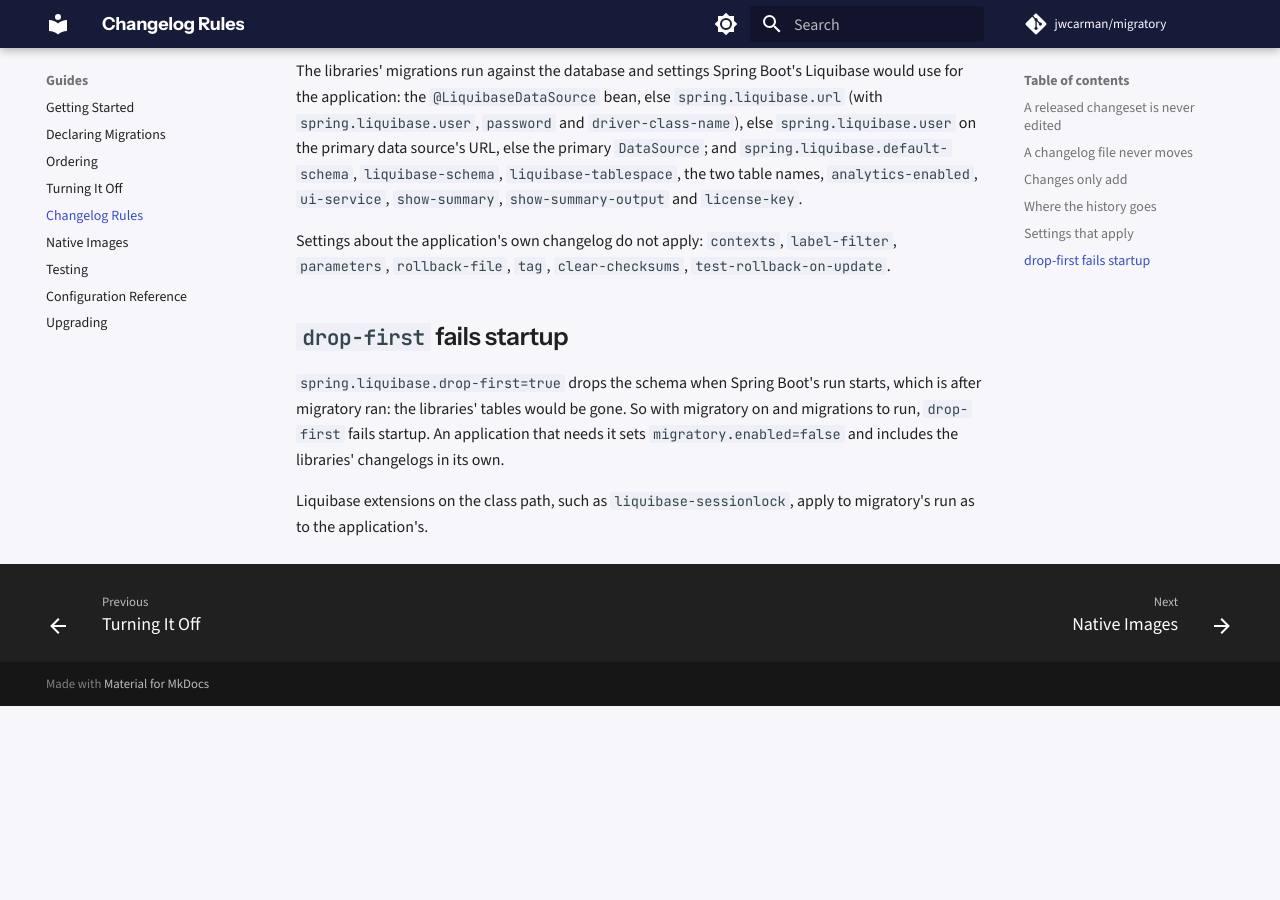
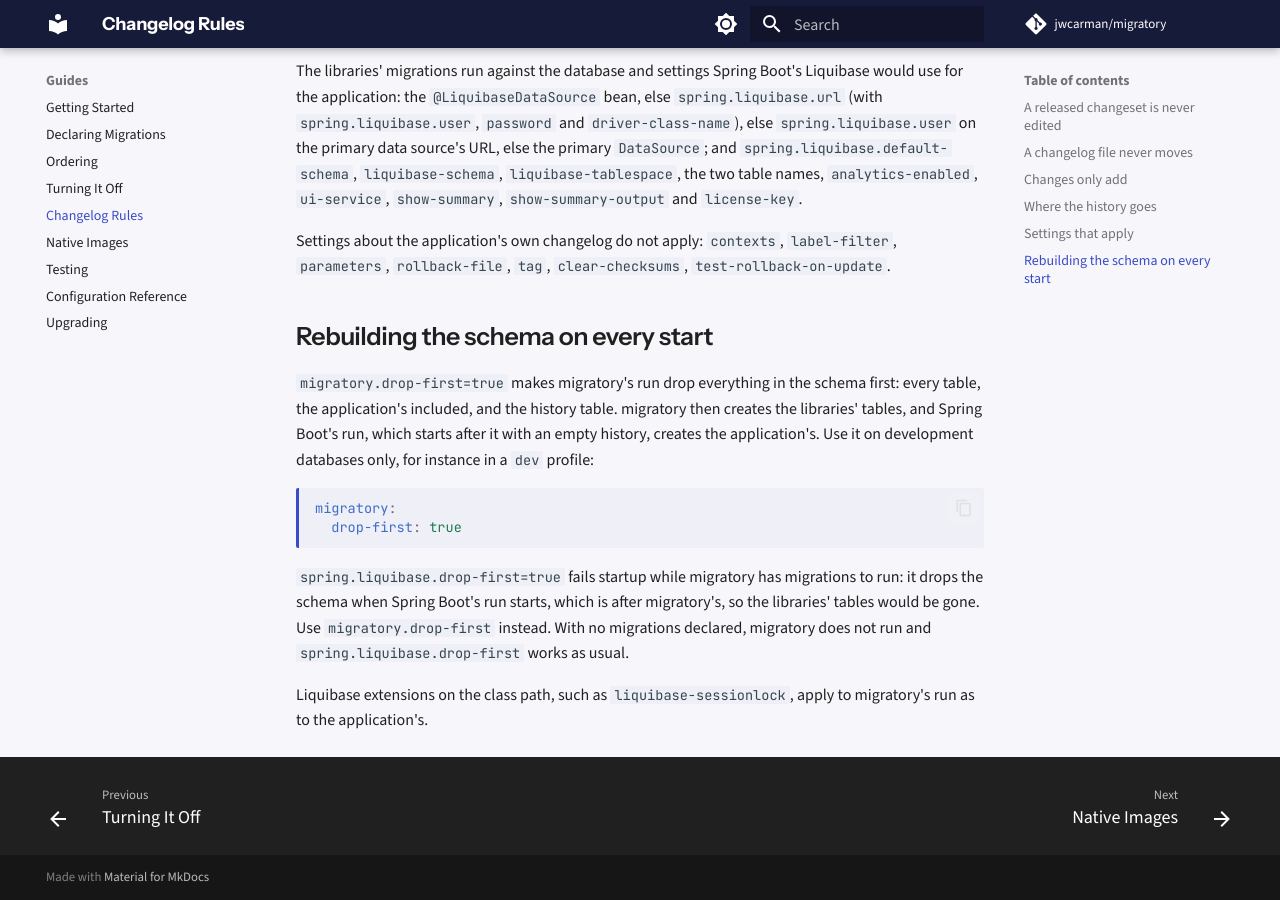
Before and after one commit to jwcarman/migratory, an MkDocs documentation site: the page built from docs/guides/changelog-rules.md, in a window 1280 px wide and 900 px high, scrolled down 957 px. Built offline with MkDocs 1.6.1 and Material for MkDocs 9.7.7, drawn with Linux system fonts in a browser that asks for light colours; comment, search, counter and statistics services are not loaded; before the commit the page ends 1663 px from its top, so only the background shows below that.

Commit message:
feat: migratory.drop-first rebuilds the schema before migratory's run
spring.liquibase.drop-first fails startup while libraries declare
migrations, because Boot's run drops the schema after migratory
created their tables; the only way to rebuild a dev database on every
start was to turn migratory off and include every changelog by hand.
migratory.drop-first applies Liquibase's drop-first to migratory's own
run instead: everything in the schema, the history table included,
goes before the libraries' changelogs run, and Boot's run then rebuilds
the application's tables from an empty history. The failure message
for spring.liquibase.drop-first points at it.

Co-Authored-By: Claude Opus 5.5 <noreply@anthropic.com>
Claude-Session: https://claude.ai/code/session_014GnzDGv6LpUfmPNoZuxave

````diff
--- a/docs/guides/changelog-rules.md
+++ b/docs/guides/changelog-rules.md
@@ -39,12 +39,22 @@ primary data source's URL, else the primary `DataSource`; and `spring.liquibase.
 Settings about the application's own changelog do not apply: `contexts`, `label-filter`,
 `parameters`, `rollback-file`, `tag`, `clear-checksums`, `test-rollback-on-update`.
 
-## `drop-first` fails startup
+## Rebuilding the schema on every start
 
-`spring.liquibase.drop-first=true` drops the schema when Spring Boot's run starts, which is after
-migratory ran: the libraries' tables would be gone. So with migratory on and migrations to run,
-`drop-first` fails startup. An application that needs it sets `migratory.enabled=false` and
-includes the libraries' changelogs in its own.
+`migratory.drop-first=true` makes migratory's run drop everything in the schema first: every table,
+the application's included, and the history table. migratory then creates the libraries' tables,
+and Spring Boot's run, which starts after it with an empty history, creates the application's. Use
+it on development databases only, for instance in a `dev` profile:
+
+```yaml
+migratory:
+  drop-first: true
+```
+
+`spring.liquibase.drop-first=true` fails startup while migratory has migrations to run: it drops
+the schema when Spring Boot's run starts, which is after migratory's, so the libraries' tables would
+be gone. Use `migratory.drop-first` instead. With no migrations declared, migratory does not run and
+`spring.liquibase.drop-first` works as usual.
 
 Liquibase extensions on the class path, such as `liquibase-sessionlock`, apply to migratory's run as
 to the application's.
````
Also changed, not shown: CHANGELOG.md (+2 -0 lines), docs/guides/configuration.md (+1 -0 lines), plugins/migratory/skills/migratory/SKILL.md (+4 -0 lines), plugins/migratory/skills/migratory/references/CHANGELOG.md (+2 -0 lines), plugins/migratory/skills/migratory/references/changelog-rules.md (+15 -5 lines), plugins/migratory/skills/migratory/references/configuration.md (+1 -0 lines), 3 other files.
